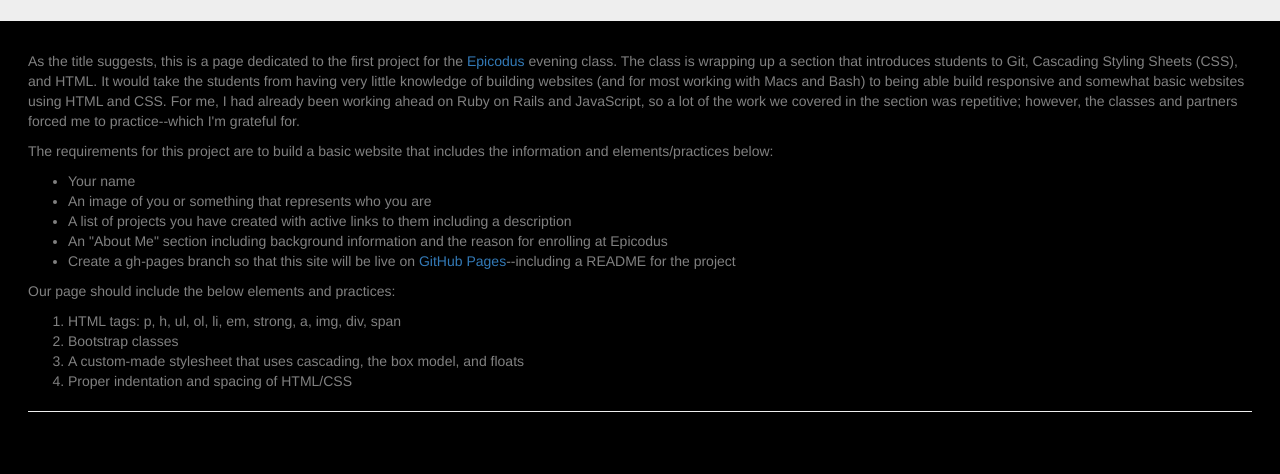
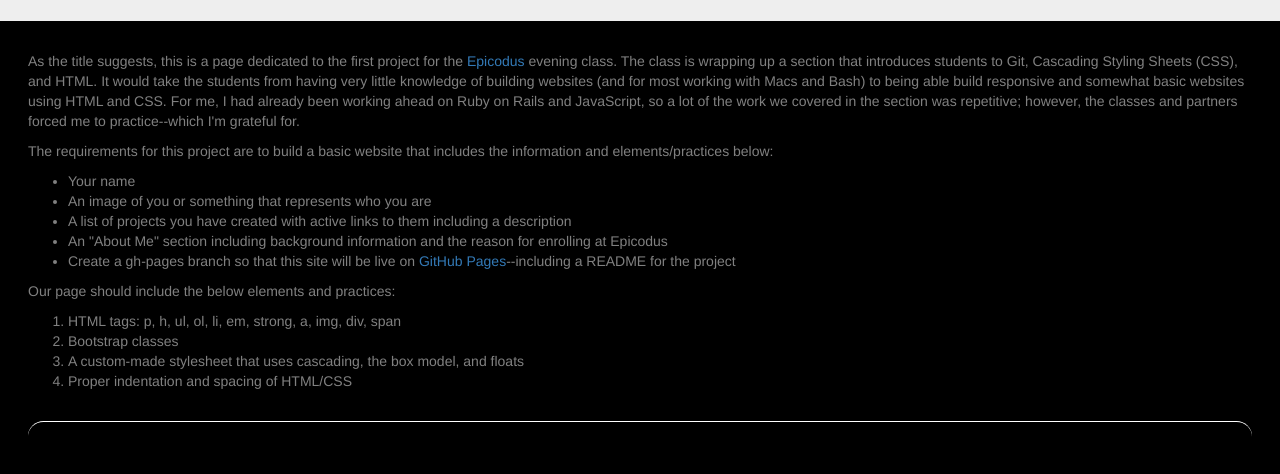
Before and after one commit to bradwisser/Project1, a plain HTML site: page index.html in a window 1280 px wide. Shown: the part 136-610 px from the top of the page. Drawn offline with nearby package versions, Linux system fonts and the light colour scheme.

Commit message:
Added horizontal rule to separate out About Me section. Styled and added top/bottom margin for extra spacing.

```diff
--- a/css/styles.css
+++ b/css/styles.css
@@ -15,6 +15,25 @@
 
 body {
 	background: #000;
+}
+
+hr.style-seven {
+		margin: 30px 0;
+    height: 30px;
+    border-style: solid;
+    border-color: white;
+    border-width: 1px 0 0 0;
+    border-radius: 20px;
+}
+hr.style-seven:before { /* Not really supposed to work, but does */
+    display: block;
+    content: "";
+    height: 30px;
+    margin-top: -31px;
+    border-style: solid;
+    border-color: white;
+    border-width: 0 0 1px 0;
+    border-radius: 20px;
 }
 
 
--- a/index.html
+++ b/index.html
@@ -31,7 +31,7 @@
 				<li>Proper indentation and spacing of HTML/CSS</li>
 			</ol>
 
-			<hr>
+			<hr class="style-seven">
 
 
 		</div>
```
